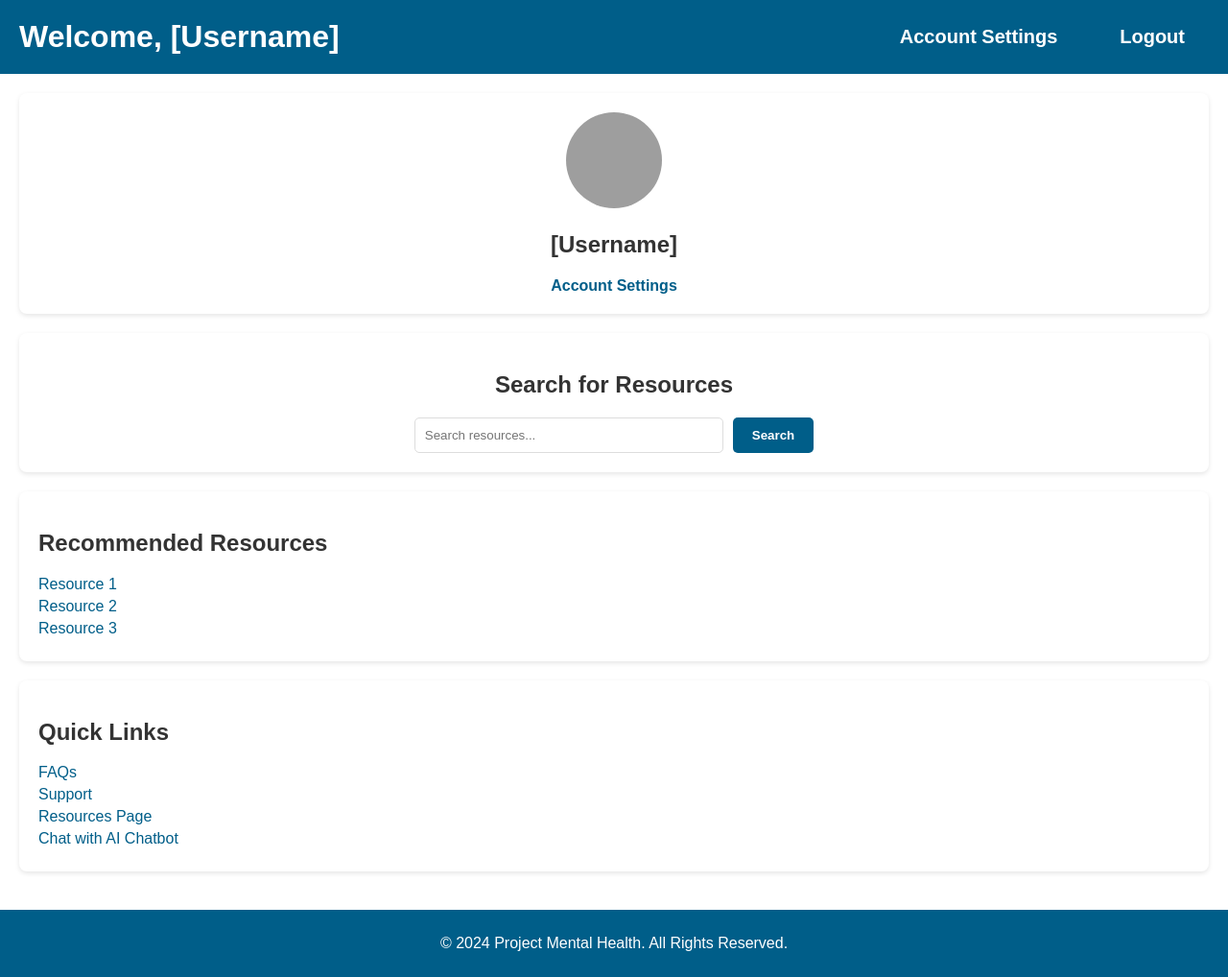
After one commit to BoluKay/435ProjCollab, a PHP site: page /dashboard.html in a window 1280 px wide. The commit adds this page. Shown: the whole page at 96% size. Run offline with PHP 8.4, Linux system fonts and the light colour scheme; grey boxes are pictures that could not be loaded.

Commit message:
Initial commit

```diff
--- /dev/null
+++ b/dashboard.html
@@ -0,0 +1,68 @@
+<!DOCTYPE html>
+<html lang="en">
+<head>
+    <meta charset="UTF-8">
+    <meta name="viewport" content="width=device-width, initial-scale=1.0">
+    <title>User Dashboard</title>
+    <link rel="stylesheet" href="styles.css">
+    <link href="https://cdnjs.cloudflare.com/ajax/libs/font-awesome/6.0.0-beta3/css/all.min.css" rel="stylesheet">
+</head>
+<body>
+    <header class="dashboard-header">
+        <div class="header-container">
+            <h1>Welcome, [Username]</h1>
+            <nav>
+                <ul>
+                    <li><a href="profile.html">Account Settings</a></li>
+                    <li><a href="logout.html">Logout</a></li>
+                </ul>
+            </nav>
+        </div>
+    </header>
+
+    <main class="dashboard-main">
+        <!-- Profile Section -->
+        <section class="profile-section">
+            <div class="profile-info">
+                <img src="profile-picture.jpg" alt="Profile Picture" class="profile-picture">
+                <h2>[Username]</h2>
+                <a href="profile.html" class="settings-link">Account Settings</a>
+            </div>
+        </section>
+
+        <!-- Search Bar -->
+        <section class="search-section">
+            <h2>Search for Resources</h2>
+            <form action="resources.html" method="get">
+                <input type="text" name="query" placeholder="Search resources..." required>
+                <button type="submit">Search</button>
+            </form>
+        </section>
+
+        <!-- Resource Recommendations -->
+        <section class="recommendations-section">
+            <h2>Recommended Resources</h2>
+            <ul>
+                <li><a href="resource1.html">Resource 1</a></li>
+                <li><a href="resource2.html">Resource 2</a></li>
+                <li><a href="resource3.html">Resource 3</a></li>
+            </ul>
+        </section>
+
+        <!-- Quick Links -->
+        <section class="quick-links-section">
+            <h2>Quick Links</h2>
+            <ul>
+                <li><a href="faqs.html">FAQs</a></li>
+                <li><a href="support.html">Support</a></li>
+                <li><a href="resources.html">Resources Page</a></li>
+                <li><a href="chatbot.html">Chat with AI Chatbot</a></li>
+            </ul>
+        </section>
+    </main>
+
+    <footer class="dashboard-footer">
+        <p>&copy; 2024 Project Mental Health. All Rights Reserved.</p>
+    </footer>
+</body>
+</html>
--- a/styles.css
+++ b/styles.css
@@ -333,3 +366,188 @@ nav ul li a {
     background-color: #0056b3;
     color: white;
 }
+
+
+/*dashboard page*/
+.dashboard-body{
+    font-family: "Ribeye", serif;
+}
+
+header.dashboard-header {
+    background-color: #005E89;
+    color: white;
+    padding: 20px;
+    text-align: center;
+}
+
+.header-container {
+    display: flex;
+    justify-content: space-between;
+    align-items: center;
+}
+
+.header-container h1 {
+    margin: 0;
+}
+
+.header-container ul {
+    list-style: none;
+    display: flex;
+    gap: 15px;
+    margin: 0;
+    padding: 0;
+}
+
+.header-container a {
+    text-decoration: none;
+    color: white;
+    font-weight: bold;
+    padding: 5px 10px;
+    border-radius: 5px;
+    transition: background-color 0.3s;
+}
+
+.header-container a:hover {
+    background-color: #003f5c;
+}
+
+.dashboard-main {
+    padding: 20px;
+}
+
+/* Profile Section */
+.profile-section {
+    background: white;
+    padding: 20px;
+    margin-bottom: 20px;
+    border-radius: 8px;
+    box-shadow: 0 2px 5px rgba(0, 0, 0, 0.1);
+    text-align: center;
+}
+
+.profile-picture {
+    width: 100px;
+    height: 100px;
+    border-radius: 50%;
+    margin-bottom: 10px;
+}
+
+.profile-info h2 {
+    margin: 10px 0;
+}
+
+.settings-link {
+    display: inline-block;
+    margin-top: 10px;
+    text-decoration: none;
+    color: #005E89;
+    font-weight: bold;
+    transition: color 0.3s;
+}
+
+.settings-link:hover {
+    color: #003f5c;
+}
+
+/* Search Section */
+.search-section {
+    background: white;
+    padding: 20px;
+    margin-bottom: 20px;
+    border-radius: 8px;
+    box-shadow: 0 2px 5px rgba(0, 0, 0, 0.1);
+    text-align: center;
+}
+
+.search-section form {
+    display: flex;
+    justify-content: center;
+    gap: 10px;
+}
+
+.search-section input {
+    width: 300px;
+    padding: 10px;
+    border: 1px solid #ddd;
+    border-radius: 5px;
+}
+
+.search-section button {
+    padding: 10px 20px;
+    background-color: #005E89;
+    color: white;
+    border: none;
+    border-radius: 5px;
+    cursor: pointer;
+    font-weight: bold;
+}
+
+.search-section button:hover {
+    background-color: #003f5c;
+}
+
+/* Recommendations Section */
+.recommendations-section {
+    background: white;
+    padding: 20px;
+    margin-bottom: 20px;
+    border-radius: 8px;
+    box-shadow: 0 2px 5px rgba(0, 0, 0, 0.1);
+}
+
+.recommendations-section ul {
+    list-style: none;
+    margin: 0;
+    padding: 0;
+}
+
+.recommendations-section li {
+    margin: 5px 0;
+}
+
+.recommendations-section a {
+    text-decoration: none;
+    color: #005E89;
+    transition: color 0.3s;
+}
+
+.recommendations-section a:hover {
+    color: #003f5c;
+}
+
+/* Quick Links Section */
+.quick-links-section {
+    background: white;
+    padding: 20px;
+    margin-bottom: 20px;
+    border-radius: 8px;
+    box-shadow: 0 2px 5px rgba(0, 0, 0, 0.1);
+}
+
+.quick-links-section ul {
+    list-style: none;
+    margin: 0;
+    padding: 0;
+}
+
+.quick-links-section li {
+    margin: 5px 0;
+}
+
+.quick-links-section a {
+    text-decoration: none;
+    color: #005E89;
+    transition: color 0.3s;
+}
+
+.quick-links-section a:hover {
+    color: #003f5c;
+}
+
+/* Footer */
+footer.dashboard-footer {
+    text-align: center;
+    padding: 10px;
+    background-color: #005E89;
+    color: white;
+}
```
Also changed, not shown: other parts of styles.css (+59 -26 lines), index.html (+3 -5 lines), resource-center.html (+83 -15 lines).
